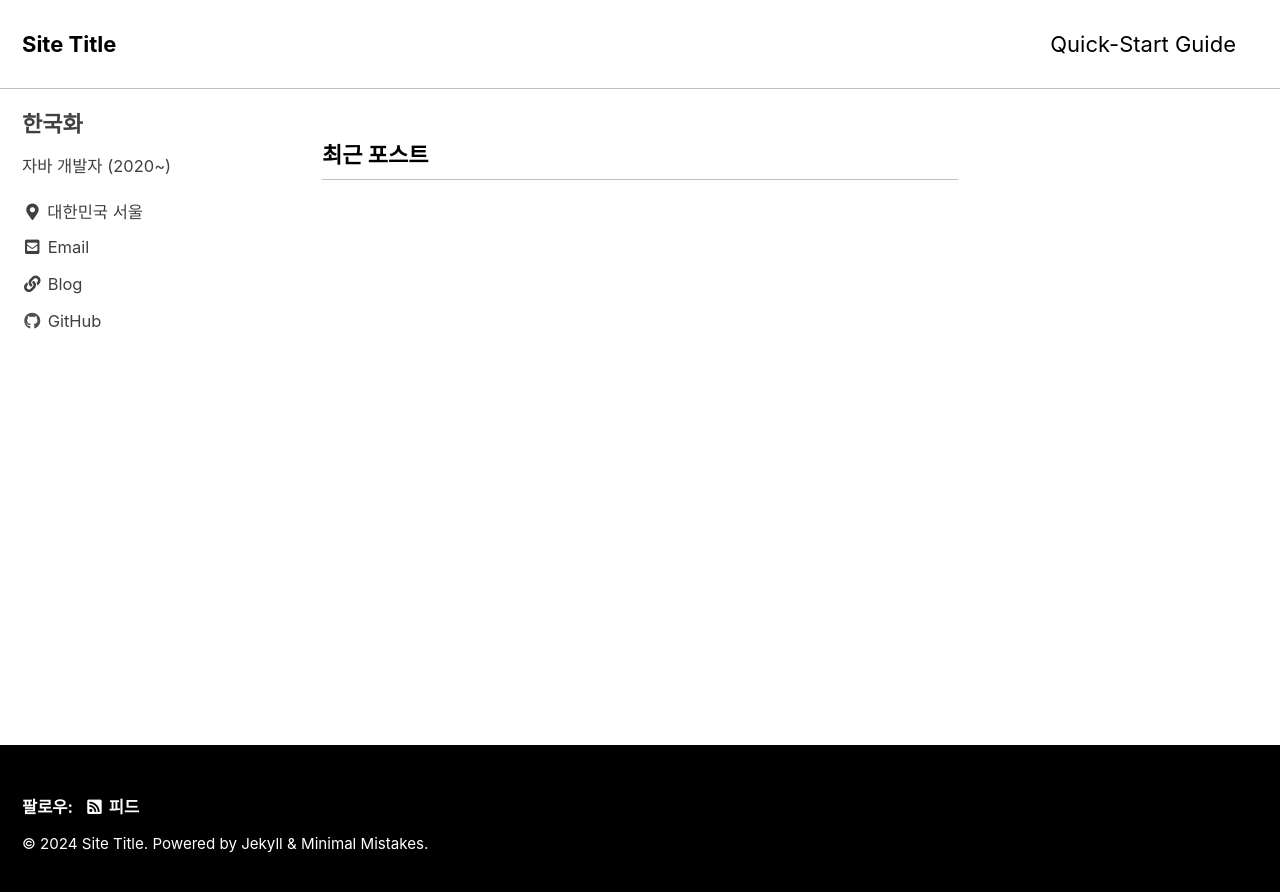
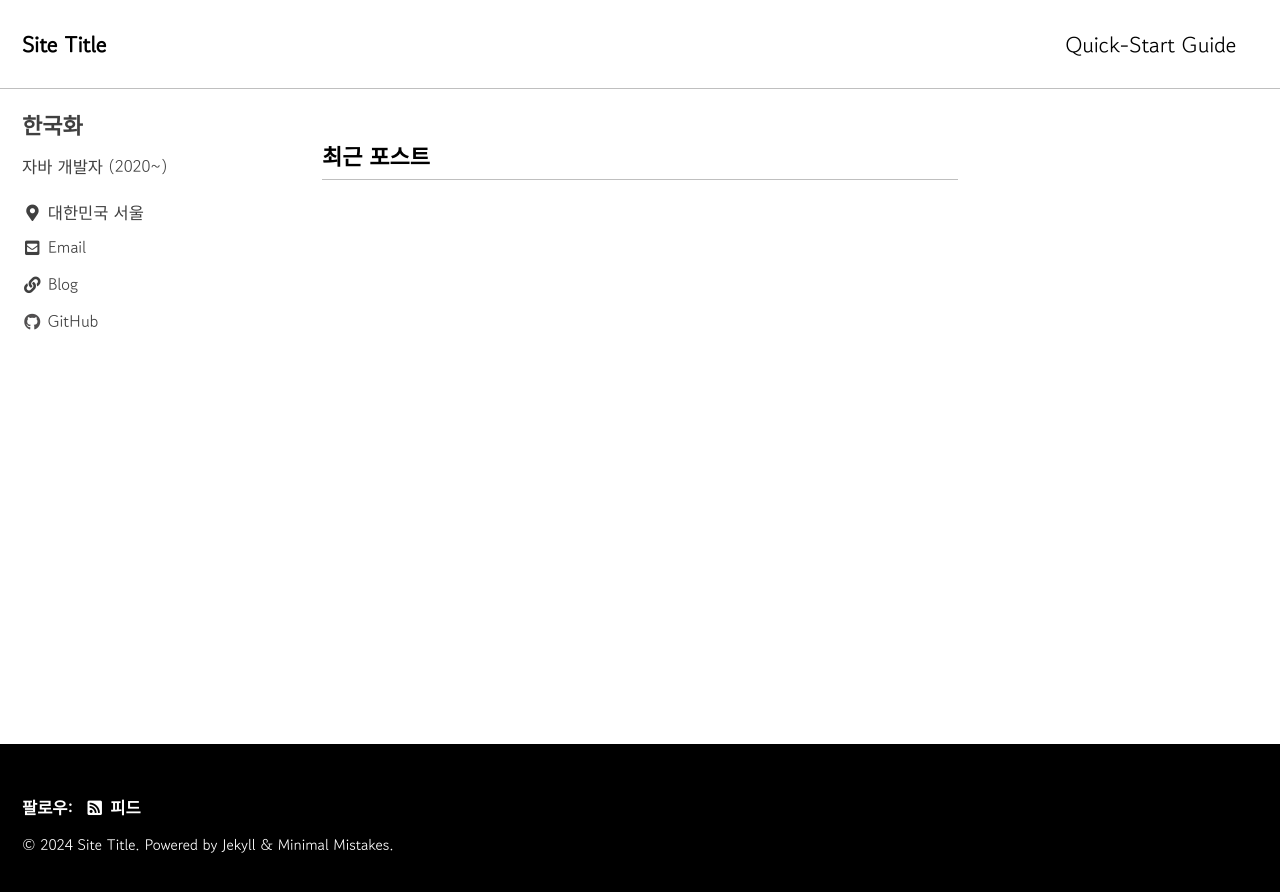
Before and after one commit to ii-V-ii/ii-V-ii.github.io, a Jekyll site: the page built from index.html, in a window 1280 px wide. Shown: the top 892 px of the page. Built offline with Jekyll 4.4.1, drawn with Linux system fonts in a browser that asks for light colours; cached includes are drawn as plain includes; the list of posts is cut into pages by our own code.

Commit message:
[design] 기본 글꼴 변경

```diff
--- a/_includes/head/custom.html
+++ b/_includes/head/custom.html
@@ -1,5 +1,7 @@
 <!-- start custom head snippets -->
-
+<link rel="preconnect" href="https://fonts.googleapis.com">
+<link rel="preconnect" href="https://fonts.gstatic.com" crossorigin>
+<link href="https://fonts.googleapis.com/css2?family=Gowun+Dodum&display=swap" rel="stylesheet">
 <!-- insert favicons. use https://realfavicongenerator.net/ -->
 
 <!-- end custom head snippets -->
--- a/_sass/minimal-mistakes/_variables.scss
+++ b/_sass/minimal-mistakes/_variables.scss
@@ -14,7 +14,7 @@ $indent-var: 1.3em !default;
 
 /* system typefaces */
 $serif: Georgia, Times, serif !default;
-$sans-serif: -apple-system, BlinkMacSystemFont, "Roboto", "Segoe UI",
+$sans-serif: "Gowun Dodum", -apple-system, BlinkMacSystemFont, "Roboto", "Segoe UI",
   "Helvetica Neue", "Lucida Grande", Arial, sans-serif !default;
 $monospace: Monaco, Consolas, "Lucida Console", monospace !default;
 
```
